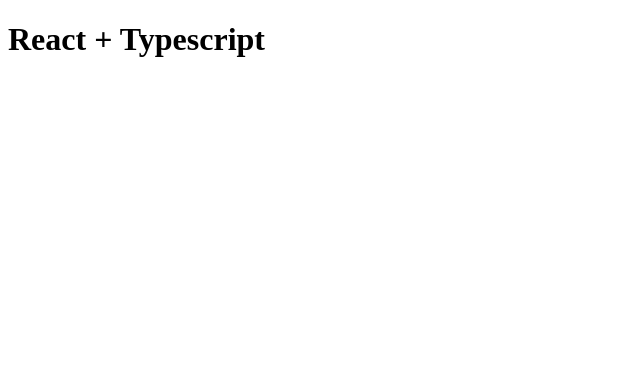
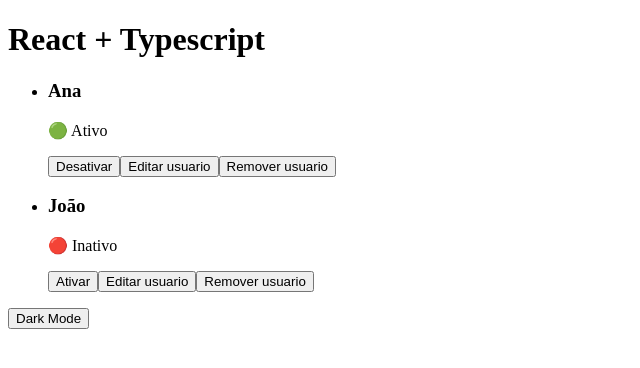
Before and after one commit to DeivithMaciel/react-ts-lab, a React (Vite) app: page / in a window 1280 px wide. Shown: the top 368 px of the page, without its empty margins (0-640 px from the left). Built offline with nearby package versions, Linux system fonts and the light colour scheme.

Commit message:
feat: migrate Card component to TypeScript with typed props

```diff
--- a/src/App.tsx
+++ b/src/App.tsx
@@ -1,6 +1,7 @@
 import { useState } from "react"
 
 import type { Usuario } from "./types/Usuario"
+import Card from "./components/Card"
 
 function App() {
   const [usuarios, setUsuarios] = useState<Usuario[]>([
@@ -8,12 +9,63 @@
       id: 1,
       nome: 'Ana',
       ativo: true
+    },
+    {
+      id: 2,
+      nome: 'João',
+      ativo: false
     }
   ])
+  const [nome, setNome] = useState('')
+  const [busca, setBusca] = useState('')
+  const [darkMode, setDarkMode] = useState(false)
+
+  function removeUser(id: number) {
+    const novaLista = usuarios.filter((user) => user.id !== id)
+    setUsuarios(novaLista)
+  }
+
+  function activeToggle(id: number) {
+    const novaLista = usuarios.map((user) => {
+      if (user.id === id) {
+        return {
+          ...user,
+          ativo: !user.ativo
+        }
+      }
+      return user
+    })
+    setUsuarios(novaLista)
+  }
+
+  function editUser (id: number, novoNome: string) {
+    const novaLista = usuarios.map((user) => {
+      if (user.id === id) {
+        return {
+          ...user,
+          nome: novoNome
+        }
+      }
+      return user
+    })
+    setUsuarios(novaLista)
+  }
 
   return (
     <div>
       <h1>React + Typescript</h1>
+      <ul>
+        {usuarios.map((user) => (
+          <Card
+        key={user.id}
+        user={user}
+        editUser={editUser}
+        activeToggle={activeToggle}
+        removeUser={removeUser}
+        />
+        ))}
+      </ul>
+      <button onClick={(() => setDarkMode(!darkMode))}>{darkMode ? 'Light Mode' : 'Dark Mode'}</button>
     </div>
   )
 }
--- a/src/components/Card/index.tsx
+++ b/src/components/Card/index.tsx
@@ -2,20 +2,24 @@
 
 type CardProps = {
     user: Usuario
-    removeUser (id: number) => void
+    removeUser: (id: number) => void
     editUser: (id: number, novoNome: string) => void
     activeToggle: (id: number) => void
+}
 
 export const Card = ({
     user,
-    removerUser,
+    removeUser,
     editUser,
     activeToggle
-}:CardProps) => {
-    }
+}: CardProps) => {
     return (
         <li>
-            card
+            <h3>{user.nome}</h3>
+            <p>{user.ativo ? "🟢 Ativo" : "🔴 Inativo"}</p>
+            <button onClick={(() => activeToggle(user.id))}>{user.ativo ? 'Desativar' : 'Ativar'}</button>
+            <button onClick={(() => editUser(user.id, user.nome))}>Editar usuario</button>
+            <button onClick={(() => removeUser(user.id))}>Remover usuario</button>
         </li>
     )
 }
```
